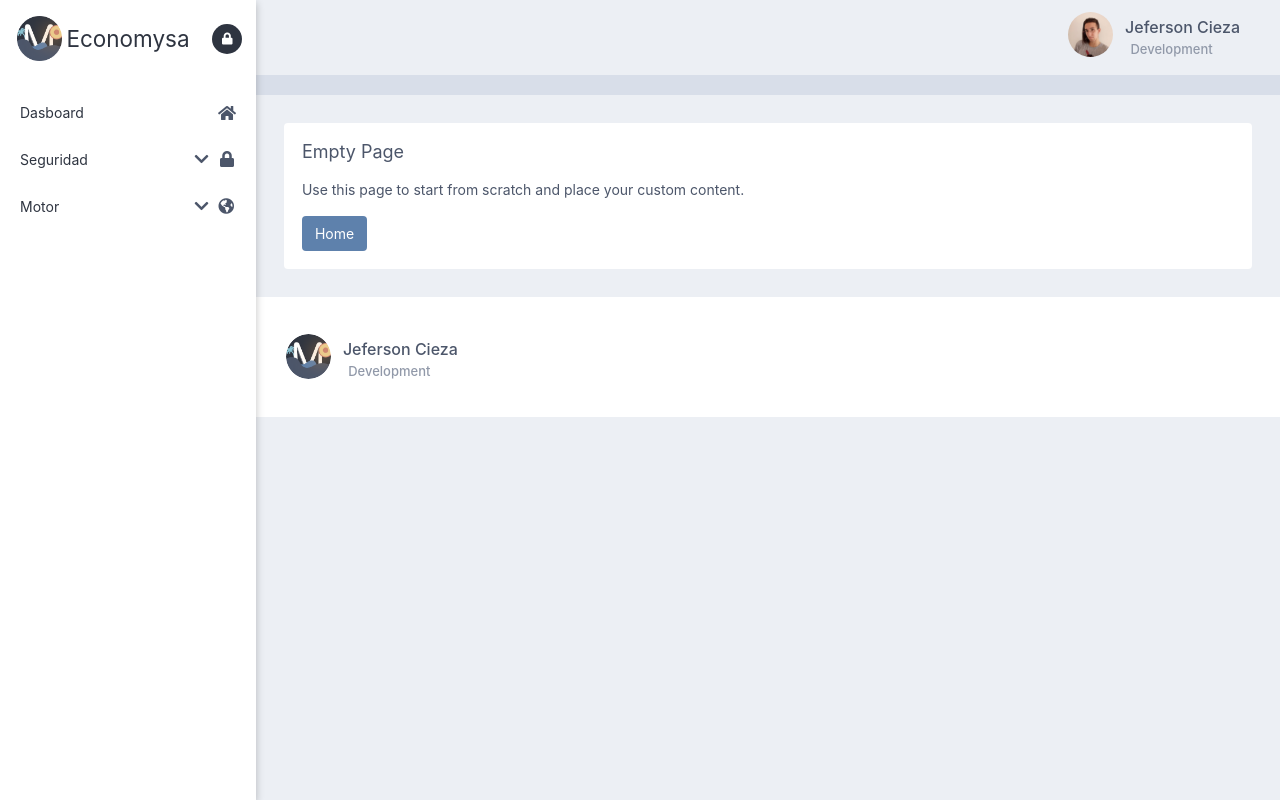
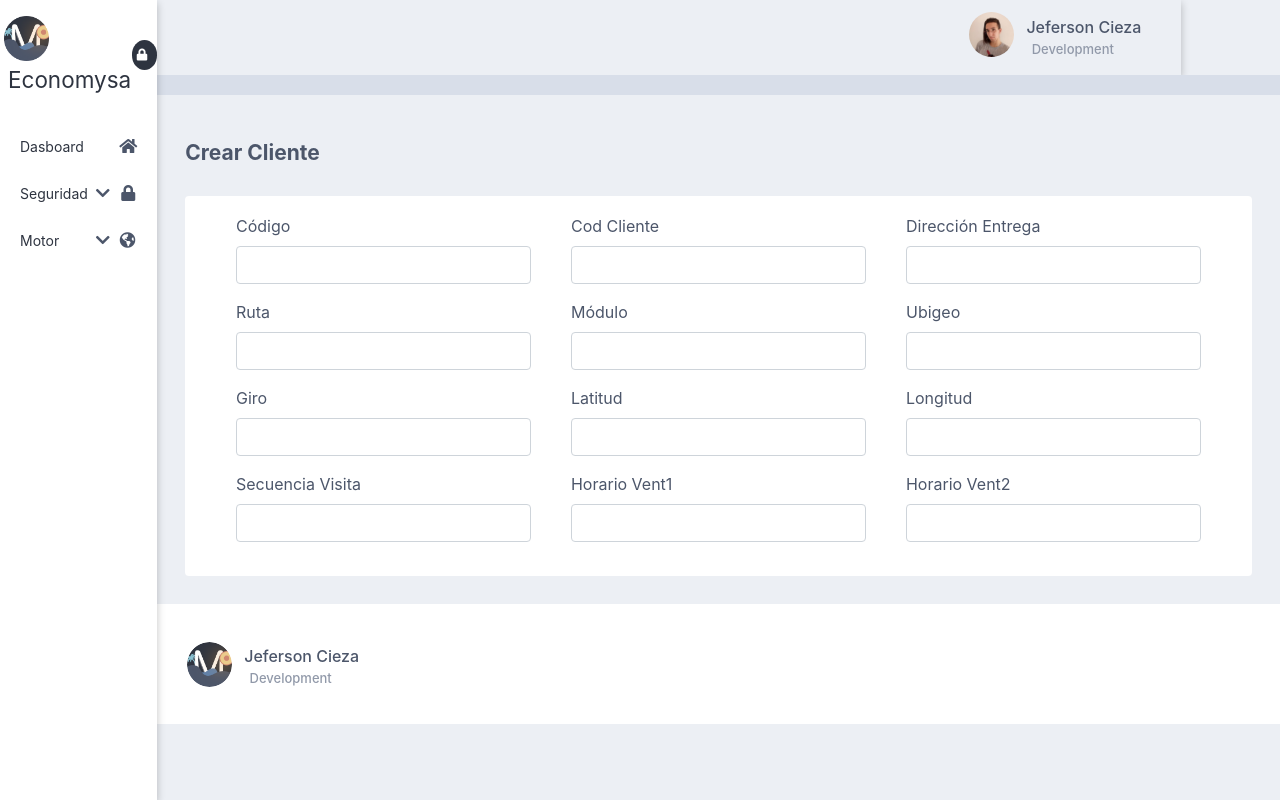
Before and after one commit to Franco-Ezequiel-Marchegiani/Economysa, a React (Create React App) app: page /motor/form-motor/1 in a window 1280 px wide. Built offline with nearby package versions, Linux system fonts and the light colour scheme.

Commit message:
Creacion array de formulario motores, falta ver el tipo de input

```diff
--- a/src/components/Formularios/FormularioMotores.js
+++ b/src/components/Formularios/FormularioMotores.js
@@ -3,8 +3,71 @@ import Footer from '../Footer/Footer';
 import Header from '../Header/Header';
 import Sidebar from '../Sidebar/Sidebar';
 import './Formularios.css';
+import { Form } from 'react-bootstrap';
 
 function FormularioMotores() {
+  let arrayInputsDeliveryUsers = [
+      {
+          id:1,
+          title: "Código",
+          inputType: "number"
+      },
+      {
+          id:2,
+          title: "Cod Cliente",
+          inputType: "text"
+      },
+      {
+          id:3,
+          title: "Dirección Entrega",
+          inputType: "text"
+      },
+      {
+          id:4,
+          title: "Ruta",
+          inputType: "text"
+      },
+      {
+          id:5,
+          title: "Módulo",
+          inputType: "text"
+      },
+      {
+          id:6,
+          title: "Ubigeo",
+          inputType: "number"
+      },
+      {
+          id:7,
+          title: "Giro",
+          inputType: "number"
+      },
+      {
+          id:8,
+          title: "Latitud",
+          inputType: "email"
+      },
+      {
+          id:9,
+          title: "Longitud",
+          inputType: "number"
+      },
+      {
+          id:10,
+          title: "Secuencia Visita",
+          inputType: "number"
+      },
+      {
+          id:11,
+          title: "Horario Vent1",
+          inputType: "text"
+      },
+      {
+          id:12,
+          title: "Horario Vent2",
+          inputType: "text"
+      },
+  ]
   return (
     <section className="globalContainerContent">
       <Sidebar/>
@@ -12,11 +75,17 @@ function FormularioMotores() {
         <Header/>
         <div className='divEspacioHome'><p>...</p></div>
         <div className='infoPrincipal'>
-          <div className='infoPrincipalContainer'>
-            <h1>Empty Page</h1>
-            <p>Use this page to start from scratch and place your custom content.</p>
-            <button>Home</button>
-          </div>
+            <h2 className='titleUserCreate'>Crear Cliente</h2>
+                <div className='infoPrincipalContainer'>
+                    <Form className='inputContainerAll'>
+                        {arrayInputsDeliveryUsers.map((input, i) =>{
+                            return <Form.Group className="mb-3 inputContainer" controlId="formBasicEmail">
+                                        <Form.Label>{input.title}</Form.Label>
+                                        <Form.Control type={input.inputType}/>
+                                   </Form.Group>
+                        })}
+                    </Form>
+                </div>
         </div>
         <Footer/>
       </section>
```
